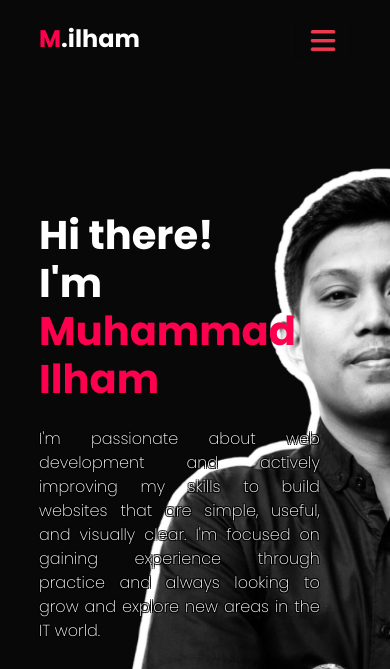
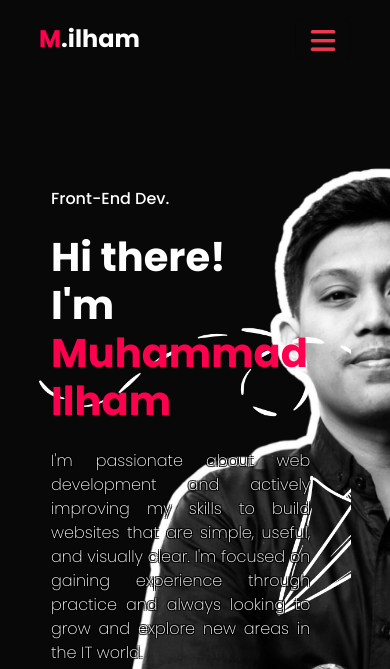
Before and after one commit to ilhamtaope/me, a plain HTML site: page index.html in a window 390 px wide. Shown: the top 669 px of the page. Drawn offline with nearby package versions, Linux system fonts and the light colour scheme.

Commit message:
modify hero me

```diff
--- a/css/responsive.css
+++ b/css/responsive.css
@@ -4,6 +4,15 @@
   /* hero start */
   .hero {
     background-position: 65%;
+  }
+  .hero .container {
+    background-image: url(../assets/images/hero2.png);
+    background-repeat: no-repeat;
+    background-size: cover;
+    background-position: center;
+    display: flex;
+    align-items: center;
+    height: fit-content;
   }
   .hero .left-column {
     flex: 1 80%;
--- a/css/style.css
+++ b/css/style.css
@@ -49,9 +49,8 @@ body {
 }
 /* navbar end */
 /* hero start*/
-
 .hero {
-  background-image: url(../assets/images/hero.png);
+  background-image: url(../assets/images/hero1.png);
   background-repeat: no-repeat;
   background-size: cover;
   background-position: center;
@@ -61,6 +60,15 @@ body {
   justify-content: center;
   height: 100vh;
 }
+.hero .container {
+  background-image: url(../assets/images/hero2.png);
+  background-repeat: no-repeat;
+  background-size: cover;
+  background-position: right;
+  display: flex;
+  align-items: center;
+  height: 100vh;
+}
 
 .hero .left-column {
   margin-top: 4rem;
@@ -68,6 +76,10 @@ body {
 }
 
 .hero .left-column h1 {
+  font-size: 1rem;
+  margin-bottom: 1.5rem;
+}
+.hero .left-column h2 {
   font-size: 2.5rem;
   margin-bottom: 1.5rem;
   font-weight: 700;
--- a/index.html
+++ b/index.html
@@ -83,19 +83,22 @@
 
     <!-- hero start -->
     <section class="hero" id="hero">
+      <div class="container">
         <div class="left-column">
-        <h1>Hi there! <br />I'm <span>Muhammad Ilham</span></h1>
+          <h1>Front-End Dev.</h1>
+          <h2>Hi there! <br />I'm <span>Muhammad Ilham</span></h2>
           <p>
-          I'm passionate about web development and actively improving my skills
-          to build websites that are simple, useful, and visually clear. I'm
-          focused on gaining experience through practice and always looking to
-          grow and explore new areas in the IT world.
+            I'm passionate about web development and actively improving my
+            skills to build websites that are simple, useful, and visually
+            clear. I'm focused on gaining experience through practice and always
+            looking to grow and explore new areas in the IT world.
           </p>
           <a class="btn" href="https://www.instagram.com/_ilhamuhammad_"
             ><i class="fa-brands fa-instagram"></i> Let's Connect</a
           >
         </div>
         <div class="right-column"></div>
+      </div>
     </section>
     <!-- hero end -->
 
```
Also changed, not shown: assets/images/hero1.png (renamed from assets/images/hero.png), assets/images/hero2.png (added), 3 other files. Lines whose indentation alone changed are shown as unchanged.
